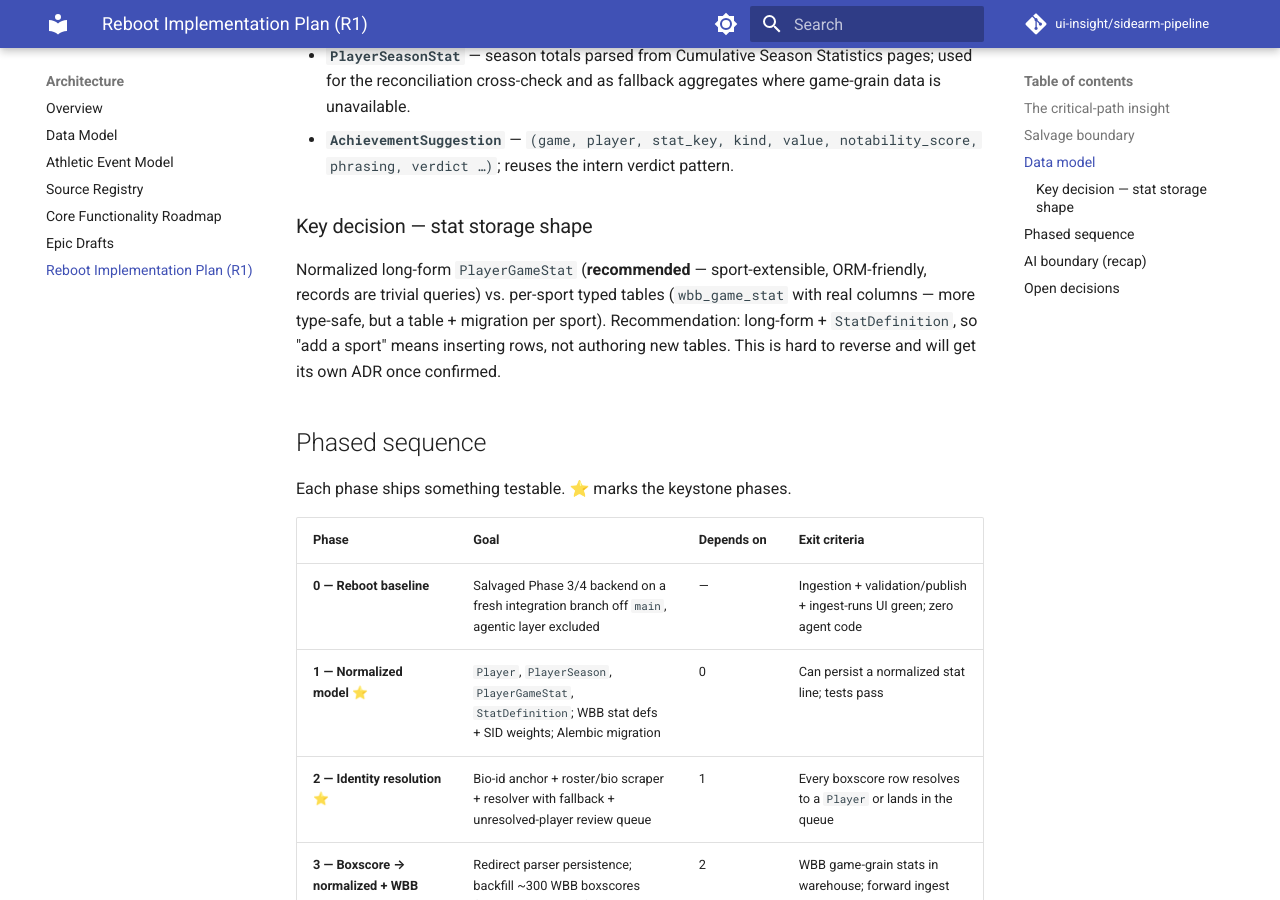
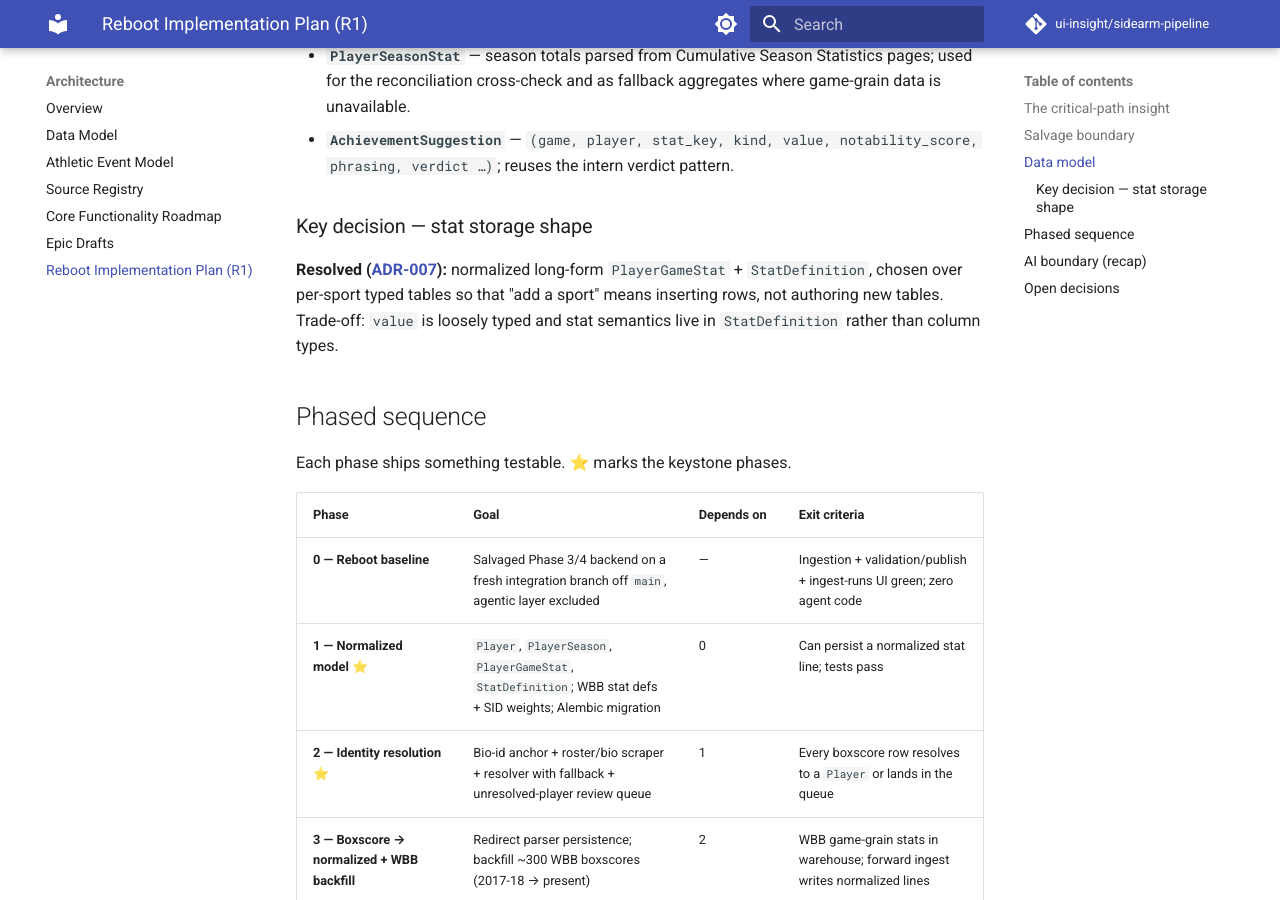
Before and after one commit to ui-insight/sidearm-pipeline, an MkDocs documentation site: the page built from docs/architecture/reboot-implementation-plan.md, in a window 1280 px wide and 900 px high, scrolled down 1565 px. Built offline with MkDocs 1.6.1 and Material for MkDocs 9.7.7, drawn with Linux system fonts in a browser that asks for light colours; comment, search, counter and statistics services are not loaded; some of the changed text lies outside the part shown.

Commit message:
Add ADR-007: normalized long-form stat storage
Records the decision to store per-player, per-game stats in a single
sport-agnostic player_game_stat(game_id, player_id, stat_key, value) table
plus a stat_definition reference table, rather than per-sport typed tables —
so adding a sport is data entry, not schema work, and stat_definition doubles
as the SID notability rubric.

- docs/adr/007-normalized-long-form-stat-storage.md: the ADR.
- mkdocs.yml: add ADR-007 to the Architecture Decisions nav.
- reboot-implementation-plan.md: mark the stat-storage open decision resolved
  and link ADR-007.

Co-Authored-By: Claude Opus 4.8 <noreply@anthropic.com>

```diff
--- a/docs/architecture/reboot-implementation-plan.md
+++ b/docs/architecture/reboot-implementation-plan.md
@@ -55,11 +55,10 @@ All models use the SQLAlchemy ORM (CLAUDE.md rule 6 — no raw SQL).
 
 ### Key decision — stat storage shape
 
-Normalized long-form `PlayerGameStat` (**recommended** — sport-extensible, ORM-friendly,
-records are trivial queries) vs. per-sport typed tables (`wbb_game_stat` with real
-columns — more type-safe, but a table + migration per sport). Recommendation:
-long-form + `StatDefinition`, so "add a sport" means inserting rows, not authoring new
-tables. This is hard to reverse and will get its own ADR once confirmed.
+**Resolved ([ADR-007](../adr/007-normalized-long-form-stat-storage.md)):** normalized
+long-form `PlayerGameStat` + `StatDefinition`, chosen over per-sport typed tables so that
+"add a sport" means inserting rows, not authoring new tables. Trade-off: `value` is
+loosely typed and stat semantics live in `StatDefinition` rather than column types.
 
 ## Phased sequence
 
@@ -90,8 +89,8 @@ via the curated semantic layer (ADR-005) — never authoring SQL or generating n
 
 ## Open decisions
 
-1. **Stat storage shape** — normalized long-form (recommended) vs. per-sport typed tables.
-   Confirm before Phase 1; write an ADR on the choice.
+1. **Stat storage shape** — *resolved:* normalized long-form + `StatDefinition`
+   ([ADR-007](../adr/007-normalized-long-form-stat-storage.md)).
 2. **Aggregates** — query-time first, materialize only if performance requires it
    (recommended) vs. materialized rollups up front.
 3. **Game-grain backfill depth** — accept that pre-2017-18 "HTML version" markup may not
--- a/mkdocs.yml
+++ b/mkdocs.yml
@@ -65,6 +65,7 @@ nav:
     - "ADR-002: Tailwind Only": adr/002-tailwind-only.md
     - "ADR-005: Semantic Layer for NLQ": adr/005-semantic-layer-for-nlq.md
     - "ADR-006: Release 1 Internal-SID-First": adr/006-release1-internal-sid-first.md
+    - "ADR-007: Normalized Long-Form Stat Storage": adr/007-normalized-long-form-stat-storage.md
   - Resources: resources.md
 
 markdown_extensions:
```
Also changed, not shown: docs/adr/007-normalized-long-form-stat-storage.md (added, +38 -0 lines).
